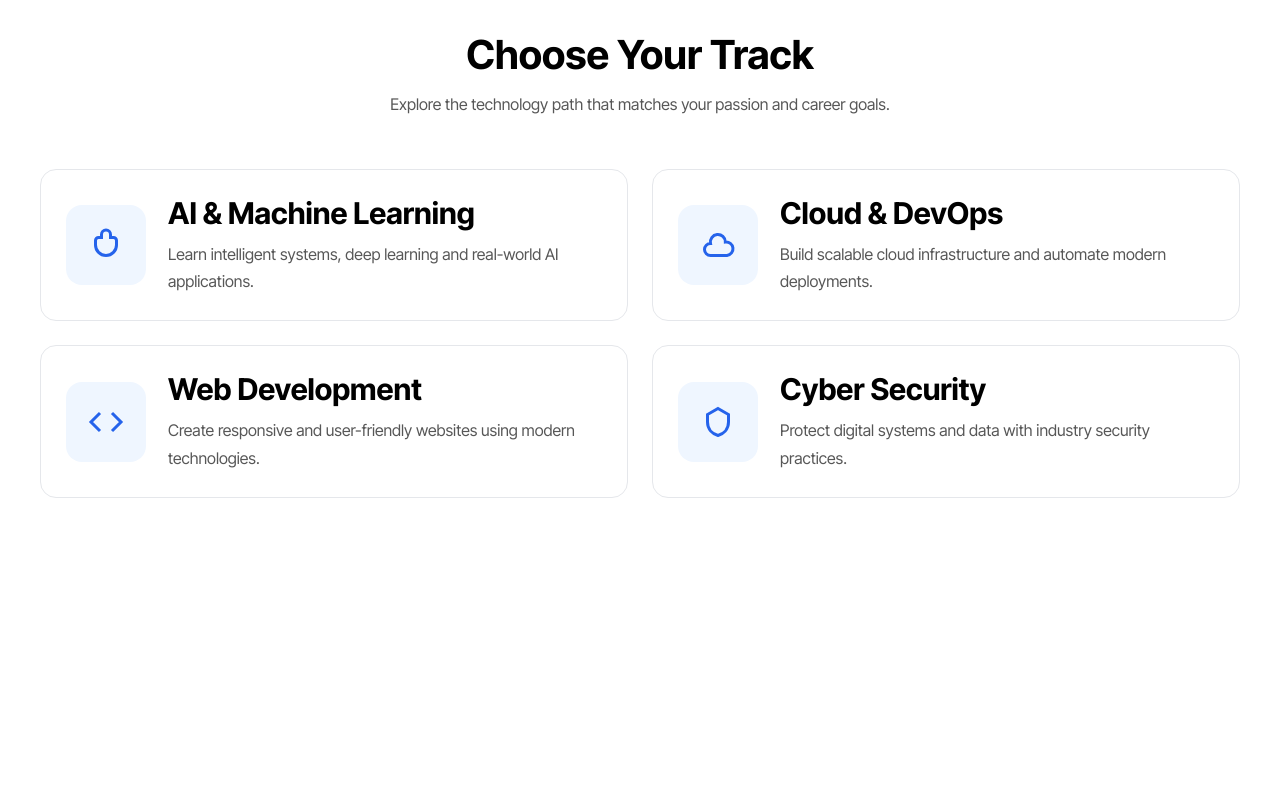
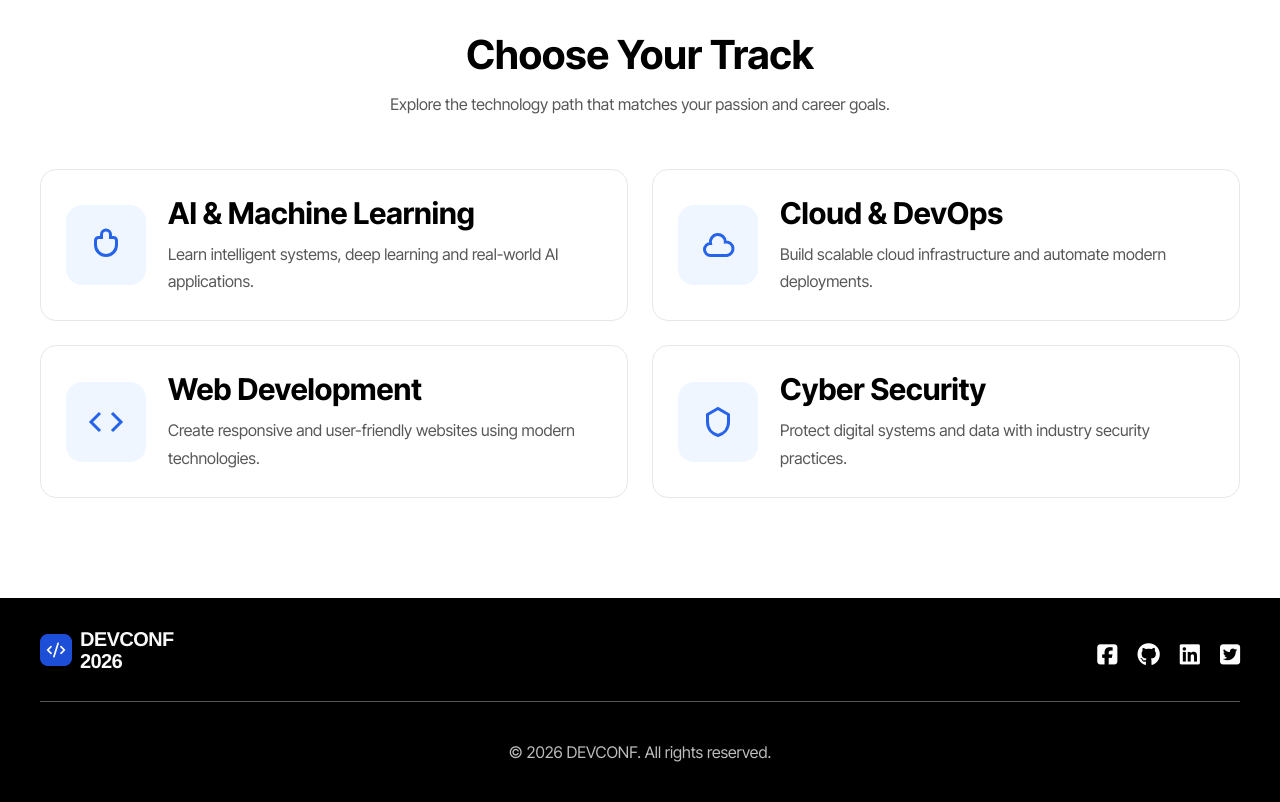
Before and after one commit to anasezhar9306-arch/Assignment-00-1, a plain HTML site: page index.html in a window 1280 px wide. Shown: the part 2519-3321 px from the top of the page. Before the commit the page ends 3117 px from the top, so only its background shows below. Drawn offline with Linux system fonts and the light colour scheme.

Commit message:
complit footer

```diff
--- a/index.html
+++ b/index.html
@@ -11,6 +11,9 @@
 <link rel="preconnect" href="https://fonts.gstatic.com" crossorigin>
 <link href="https://fonts.googleapis.com/css2?family=Inter+Tight:ital,wght@0,100..900;1,100..900&display=swap" rel="stylesheet">
     <!-- Google font -->
+     <!-- Font Awesome -->
+      <link rel="stylesheet" href="https://cdnjs.cloudflare.com/ajax/libs/font-awesome/6.7.2/css/all.min.css">
+     <!-- Font Awesome -->
 </head>
 <body>
      <!-- navbar start here -->
@@ -273,12 +276,30 @@
     </div>
 
 </section>
-
 <!-- Generate a relevant section with AI end -->
 <!-- Generate a relevant section with AI end -->
 
 <!-- footer section start-->
 <!-- footer section start-->
+ <footer>
+    <div class="footer-content">
+        <div>
+        <img  src="./assets/footer-logo.png" alt="logo">
+    </div>
+    <div class="icons">
+       <i class="fa-brands fa-square-facebook"></i>
+       <i class="fa-brands fa-github"></i>
+       <i class="fa-brands fa-linkedin"></i>
+       <i class="fa-brands fa-square-twitter"></i>
+    </div>
+    </div>
+     <hr>
+
+    <p class="copyright">
+        © 2026 DEVCONF. All rights reserved.
+    </p>
+
+ </footer>
 
 
 
--- a/style.css
+++ b/style.css
@@ -344,5 +344,44 @@ header div article p{
     color:#575757;
     line-height:1.7;
 }
+/* Generate a relevant section with AI end */
 
-/* Generate a relevant section with AI end */
+ /* footer section start */
+ /* footer section start */
+ footer{
+    background-color: black;
+    color: white;
+    padding: 25px 0px;
+ }
+ .footer-content{
+    max-width: 1200px;
+    margin: 5px auto;
+    display: flex;
+    justify-content: space-between;
+}
+
+ .icons{
+    margin-top: 15px;
+    margin-bottom: 5px;
+    display: flex;
+    gap: 20px;
+    font-size: 23px;
+ }
+
+
+ footer hr{
+    max-width: 1200px;
+    margin: 25px auto;
+    border: none;
+    height: 1px;
+    background: #555;
+}
+.copyright{
+    text-align: center;
+    color: #bdbdbd;
+    padding:15px 0px;
+}
+
+
+ /* footer section end */
+ /* footer section end */
```
